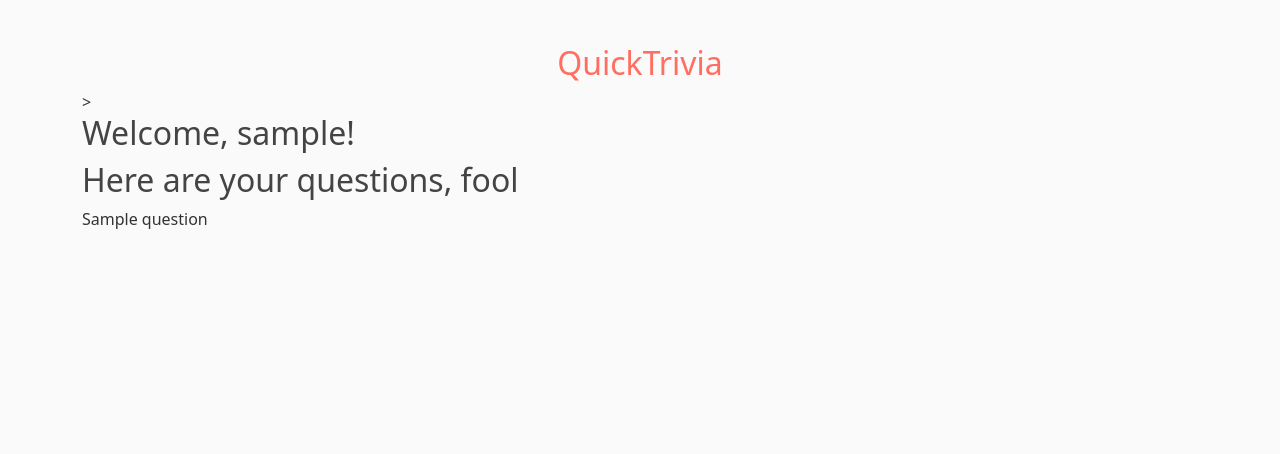
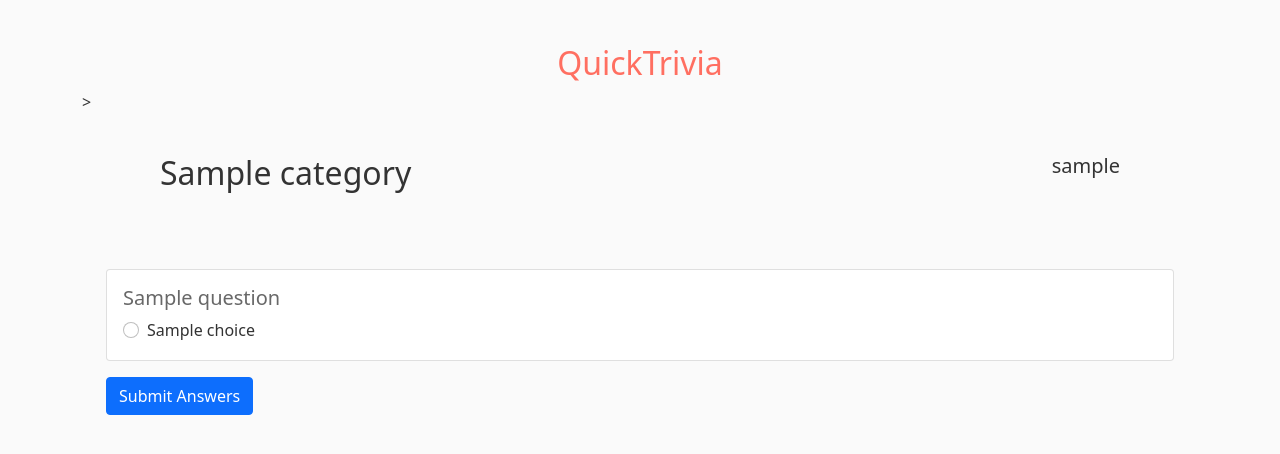
Before and after one commit to kaleb-asfaw/QuickTrivia, a Flask app: template frontend/templates/gamepage.html in a window 1280 px wide. Shown: the part 56-510 px from the top of the page. Run offline with Flask 3, Linux system fonts and the light colour scheme; the template is opened without the code that fills it: most values are stand-ins (such as "Sample title", 1, 10 or a date in 2020).

Commit message:
fix game page to layout display

```diff
--- a/frontend/app.py
+++ b/frontend/app.py
@@ -35,15 +35,37 @@ def start():
     questions = get_parsed_trivia_questions(int(category))
 
     # Render the quiz page with the username and questions
-    return render_template('gamepage.html', username=username, questions=questions)
+    return render_template('gamepage.html', username=username, questions=questions, category=category)
+
+
 
 @app.route("/results", methods=['POST', 'GET'])
 def results():
 
     # calculate score if necessary
     if request.method == 'POST':
+        username = request.form['username']
+        category = request.form['category']
+        questions = []
+
+
+        index = 0
+        # populate questions from form
+        while f'questions[{index}][question]' in request.form:
+            question_data = {
+                'question': request.form[f'questions[{index}][question]'],
+                'correct_answer': request.form[f'questions[{index}][correct_answer]'],
+                'choices': request.form.getlist(f'questions[{index}][choices][]')
+            }
+            questions.append(question_data)
+            index += 1
+
+
+
         score = 0
         for i, question in enumerate(questions):
+
+
             # Get the selected answer for each question
             selected_answer = request.form.get(f'question{i + 1}')
             if selected_answer is None: # safety for unanswered questions
@@ -60,13 +82,6 @@ def results():
     return render_template('results.html', results_str = results_str)
 
 
-# category = 1 # TODO: update this to take the input from home.html
-# questions = get_parsed_trivia_questions(category)
-
-@app.route("/gamepage")
-def gamepage():
-    return render_template('gamepage.html', questions=questions)
-
 
 
 if __name__ == '__main__':               # this should always be at the end
--- a/frontend/templates/gamepage.html
+++ b/frontend/templates/gamepage.html
@@ -2,26 +2,40 @@
 {% block content %}
 
 <!-- Lel feel free to change I just wanted to make sure username + questions are output -->>
-<h2>Welcome, {{ username }}!</h2>
+<!-- <h2>Welcome, {{ username }}!</h2>
 <h2>Here are your questions, fool </h2>
 {% for question in questions %}
   <p>{{question}}</p>
-{% endfor %}
+{% endfor %} -->
 
 <!-- <div class="horiz-container"> -->
-  <!-- <div class="text-wrapper">
-    <div class="h2 left">Category</div>
-    <div class="h5 right">Player username</div>
+ <div class="text-wrapper">
+    <div class="h2 left">{{ category }}</div>
+    <div class="h5 right">{{ username }}</div>
   </div>
 
   <div class="container mt-5">
     <form action="/results" method="post">
+      <input type="hidden" name="username" value="{{ username }}">
+      <input type="hidden" name="category" value="{{ category }}">
+      <!-- <input type="hidden" name="questions" value="{{ questions }}"> -->
+
       {% for question in questions %}
+
+      <!-- input tag to pass each question and correct answer -->
+      <input type="hidden" name="questions[{{ loop.index0 }}][question]" value="{{ question.question }}">
+      <input type="hidden" name="questions[{{ loop.index0 }}][correct_answer]" value="{{ question.correct_answer }}">
+
+
       {% set outer_loop = loop %}
         <div class="card mb-3">
             <div class="card-body">
                 <h5 class="card-title">{{ question.question }}</h5>
                 {% for choice in question.choices %}
+
+                <!-- input tag to pass each choice -->
+                <input type="hidden" name="questions[{{ outer_loop.index0 }}][choices][]" value="{{ choice }}">
+
                 <div class="form-check">
                     <input class="form-check-input" type="radio" name="question{{ outer_loop.index }}" id="choice{{ loop.index }}" value="{{ choice }}">
                     <label class="form-check-label" for="choice{{ loop.index }}">
@@ -34,7 +48,7 @@
       {% endfor %}
       <button type="submit" class="btn btn-primary">Submit Answers</button>
     </form>
-</div> -->
+</div>
 
 
 {% endblock content %}
```
